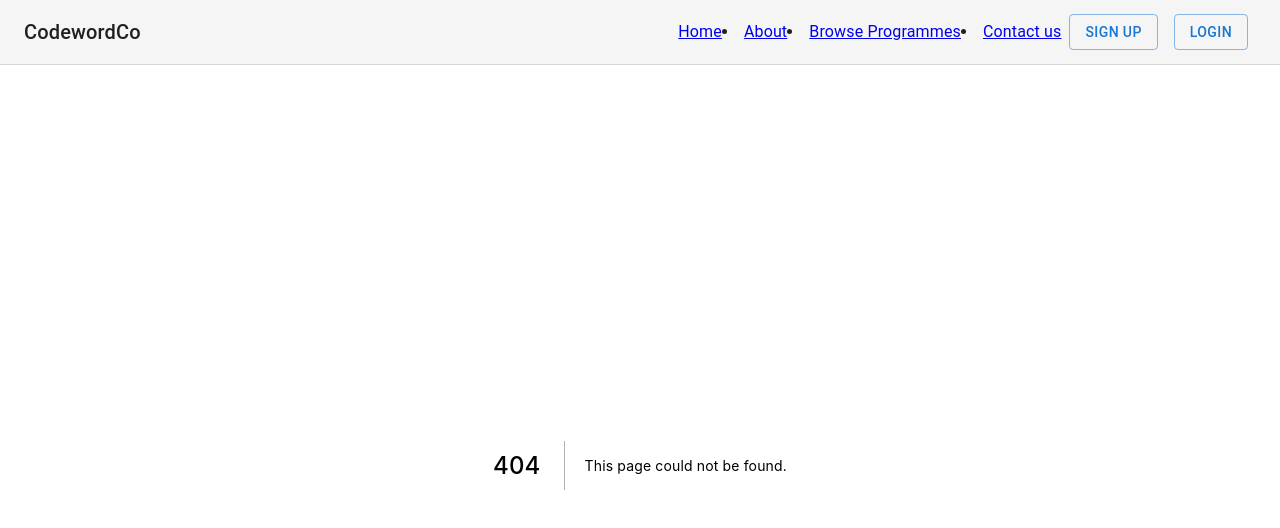
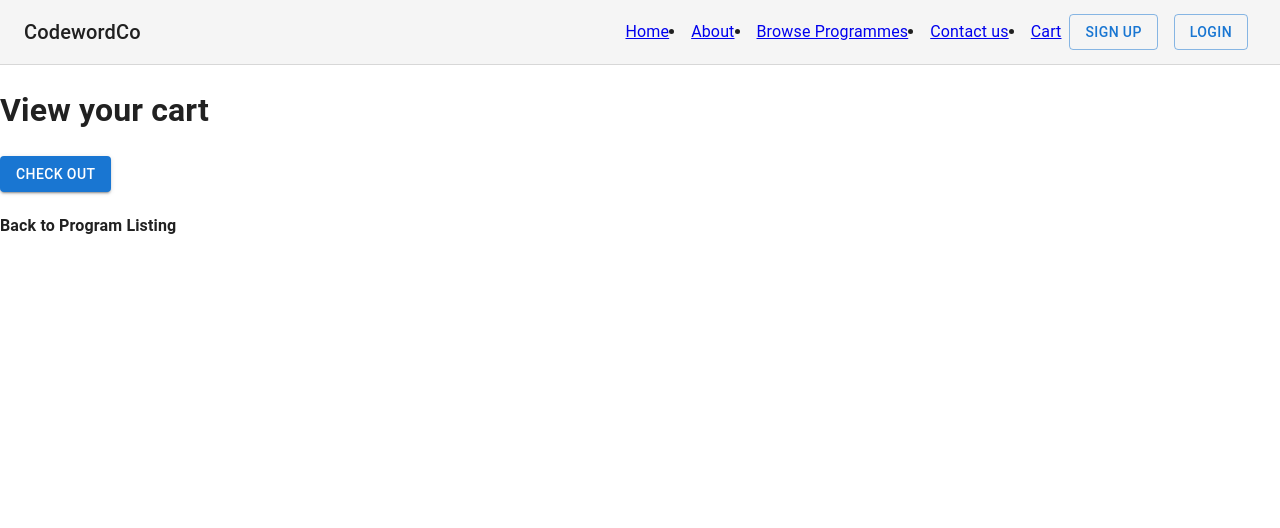
Before and after one commit to cheryltjh/CodewordCo, a Next.js app: page /cart in a window 1280 px wide. Before the commit this address had no page. Shown: the top 528 px of the page. Built offline with nearby package versions, Linux system fonts and the light colour scheme.

Commit message:
carting routes added

```diff
--- a/components/NavBar.js
+++ b/components/NavBar.js
@@ -63,7 +63,7 @@ export default function NavBar() {
               Contact us
             </Link>
           </li>
-          {/* <li>
+          <li>
             <Link
               variant="button"
               color="text.primary"
@@ -73,7 +73,7 @@ export default function NavBar() {
             >
               Cart
             </Link>
-            </li> */}
+            </li>
           <Button href="/register" variant="outlined" sx={{ my: 0.5, mx: 1 }}>
             Sign up
           </Button>
--- /dev/null
+++ b/pages/cart.js
@@ -0,0 +1,16 @@
+import Link from "next/link";
+import { Button } from "@mui/material";
+
+export default function Cart() {
+  return (
+    <>
+      <h1>View your cart</h1>
+      <Button href="/login" variant="contained" color="primary">
+        Check out
+      </Button>
+      <Link href="/programmes">
+        <h4>Back to Program Listing</h4>
+      </Link>
+    </>
+  );
+}
--- a/pages/programmes/[slug].js
+++ b/pages/programmes/[slug].js
@@ -35,7 +35,7 @@ export default function ShowProgram(props) {
             <ListItem>Price: ${program.price}</ListItem>
             <ListItem>Decription: {program.description}</ListItem>
             <ListItem>
-              <Button fullWidth variant="contained" color="primary">
+              <Button href="/cart" fullWidth variant="contained" color="primary">
                 Add to cart
               </Button>
             </ListItem>
```
Also changed, not shown: pages/cartout.js (added, +9 -0 lines).
